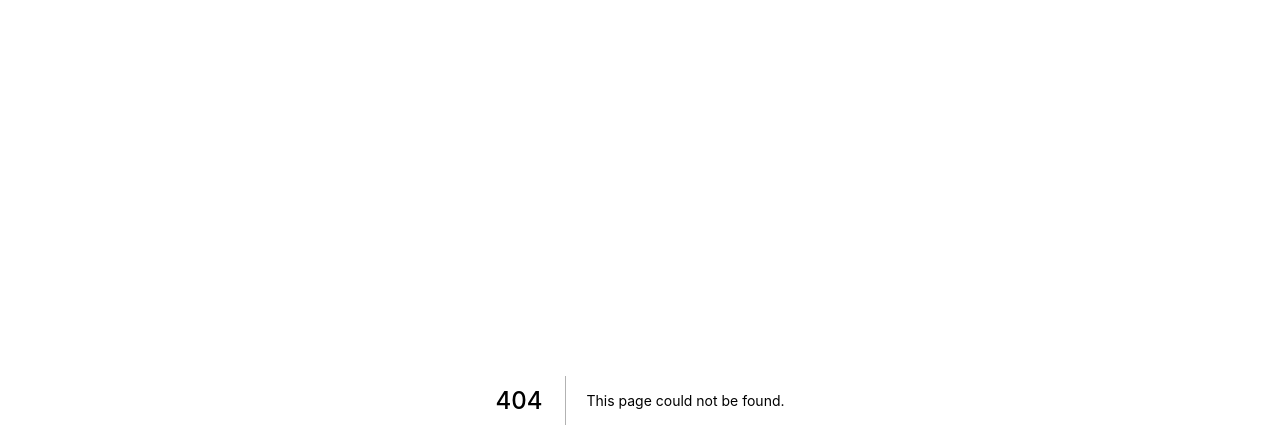
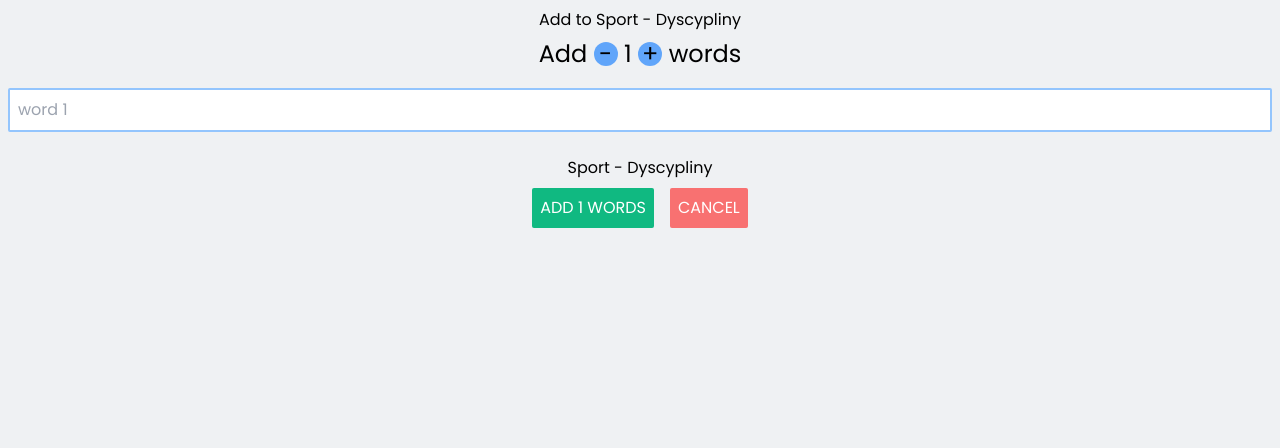
Before and after one commit to ArexSpeed/whoiam, a Next.js app: page /admin/add in a window 1280 px wide. Before the commit this address had no page. Shown: the top 448 px of the page. Built offline with nearby package versions, Linux system fonts and the light colour scheme.

Commit message:
admin layout

```diff
--- /dev/null
+++ b/components/AdminCategory.tsx
@@ -0,0 +1,74 @@
+import { FC, useState } from 'react';
+import Link from 'next/link';
+import subcategories from 'data/subcategories.json';
+import words from 'data/words.json';
+import Icon from './Icon';
+
+interface Props {
+  category: string;
+}
+
+const AdminCategory: FC<Props> = ({ category }) => {
+  const [active, setActive] = useState(false);
+
+  return (
+    <div className="flex flex-col h-auto items-center m-2 bg-white text-black rounded-lg shadow-sm">
+      <button
+        className="flex flex-row w-full h-[50px] items-center transition ease-in outline-none"
+        onClick={() => setActive(!active)}>
+        <Icon name={category} />
+        <span className="mx-2 text-md">{category}</span>
+      </button>
+      {active && (
+        <div className="flex flex-col justify-center items-center">
+          <section className="flex flex-row flex-wrap justify-center">
+            {subcategories
+              .filter((sub) => sub.category === category)
+              .map((item) => (
+                <div
+                  key={item.subId}
+                  className="flex flex-row w-full justify-between items-center p-2 border-b-2 border-blue-500 border-opacity-20">
+                  <p className="text-sm">
+                    {item.subcategory}
+                    <span className="text-xs ml-1">
+                      ({words.filter((word) => word.subId == item.subId).length})
+                    </span>
+                  </p>
+                  <div className="flex flex-row justify-around items-center">
+                    <Link href="/admin/add" passHref>
+                      <button className="p-2 rounded-full" onClick={() => console.log('add')}>
+                        <svg
+                          className="w-6 h-6"
+                          fill="currentColor"
+                          viewBox="0 0 20 20"
+                          xmlns="http://www.w3.org/2000/svg">
+                          <path
+                            fillRule="evenodd"
+                            d="M10 5a1 1 0 011 1v3h3a1 1 0 110 2h-3v3a1 1 0 11-2 0v-3H6a1 1 0 110-2h3V6a1 1 0 011-1z"
+                            clipRule="evenodd"
+                          />
+                        </svg>
+                      </button>
+                    </Link>
+                    <Link href="/admin/edit" passHref>
+                      <button className="p-2 rounded-full" onClick={() => console.log('edit')}>
+                        <svg
+                          className="w-6 h-6"
+                          fill="currentColor"
+                          viewBox="0 0 20 20"
+                          xmlns="http://www.w3.org/2000/svg">
+                          <path d="M13.586 3.586a2 2 0 112.828 2.828l-.793.793-2.828-2.828.793-.793zM11.379 5.793L3 14.172V17h2.828l8.38-8.379-2.83-2.828z" />
+                        </svg>
+                      </button>
+                    </Link>
+                  </div>
+                </div>
+              ))}
+          </section>
+        </div>
+      )}
+    </div>
+  );
+};
+
+export default AdminCategory;
--- /dev/null
+++ b/pages/admin/add.tsx
@@ -0,0 +1,72 @@
+import { useEffect, useState } from 'react';
+import Link from 'next/link';
+type ValuesType = {
+  [key: string]: string;
+};
+
+const AddNewWords = () => {
+  const [inputsQty, setInputsQty] = useState(1);
+  const [values, setValues] = useState<ValuesType[]>([]);
+
+  useEffect(() => {
+    setValues([]);
+    for (let i = 1; i <= inputsQty; i++) {
+      setValues((prev) => [...prev, { id: i.toString(), word: '' }]);
+    }
+  }, [inputsQty]);
+
+  return (
+    <div className="w-screen min-h-screen bg-primary flex flex-col relative font-poppins">
+      <header className="w-full text-center text-sm h-[20px] flex-none mt-2">
+        Add to Sport - Dyscypliny
+      </header>
+      <main className="w-full">
+        <section className="w-full flex justify-center items-center mt-2">
+          <p className="text-md">
+            Add{' '}
+            <button
+              className="w-6 h-6 inline-flex justify-center items-center rounded-full bg-blue-400"
+              disabled={inputsQty === 1}
+              onClick={() => setInputsQty((prev) => prev - 1)}>
+              <span>-</span>
+            </button>{' '}
+            {inputsQty}{' '}
+            <button
+              className="w-6 h-6 inline-flex justify-center items-center rounded-full bg-blue-400"
+              disabled={inputsQty === 20}
+              onClick={() => setInputsQty((prev) => prev + 1)}>
+              <span>+</span>
+            </button>{' '}
+            words
+          </p>
+        </section>
+        <section className="w-full flex flex-col justify-center items-center p-2">
+          {values.map((value) => (
+            <input
+              key={value.id}
+              className="p-2 m-2 w-full bg-white rounded-sm border-blue-300 border-2"
+              type="text"
+              placeholder={`word ${value.id}`}
+              value={value.word}
+            />
+          ))}
+        </section>
+        <section className="w-full flex flex-col justify-center items-center p-2">
+          <p>Sport - Dyscypliny</p>
+          <div className="inline-flex">
+            <button className="p-2 m-2 items-center bg-green-500 text-white outline-none rounded-sm">
+              ADD {inputsQty} WORDS
+            </button>
+            <Link href="/admin" passHref>
+              <button className="p-2 m-2 items-center bg-red-400 text-white outline-none rounded-sm">
+                CANCEL
+              </button>
+            </Link>
+          </div>
+        </section>
+      </main>
+    </div>
+  );
+};
+
+export default AddNewWords;
--- /dev/null
+++ b/pages/admin/edit.tsx
@@ -0,0 +1,73 @@
+import Link from 'next/link';
+import words from 'data/words.json';
+
+const EditPage = () => {
+  return (
+    <div className="w-screen min-h-screen bg-primary flex flex-col relative font-poppins">
+      <header className="w-full text-center text-sm h-[20px] flex-none mt-2">
+        Edit Sport - Dyscypliny
+      </header>
+      <main className="w-full">
+        <Link href="/admin" passHref>
+          <button className="m-2 inline-flex bg-blue-500 text-white p-2 rounded-sm">
+            <svg
+              className="w-6 h-6 mr-1"
+              fill="#FFFFFF"
+              viewBox="0 0 20 20"
+              xmlns="http://www.w3.org/2000/svg">
+              <path
+                fillRule="evenodd"
+                d="M12.707 5.293a1 1 0 010 1.414L9.414 10l3.293 3.293a1 1 0 01-1.414 1.414l-4-4a1 1 0 010-1.414l4-4a1 1 0 011.414 0z"
+                clipRule="evenodd"
+              />
+            </svg>{' '}
+            Back
+          </button>
+        </Link>
+
+        <section className="flex flex-col h-auto items-center m-2 bg-white text-black rounded-lg shadow-sm">
+          <p className="text-md">
+            Sport - Dyscypliny <span className="text-xs">(20)</span>
+          </p>
+
+          {words
+            .filter((word) => word.subId === '11')
+            .map((item, i) => (
+              <div
+                key={i}
+                className="flex flex-row w-full justify-between items-center p-2 border-b-2 border-blue-500 border-opacity-20">
+                <p className="text-sm">{item.word}</p>
+                <div className="flex flex-row justify-around items-center">
+                  <button className="p-2 rounded-full" onClick={() => console.log('edit')}>
+                    <svg
+                      className="w-6 h-6"
+                      fill="currentColor"
+                      viewBox="0 0 20 20"
+                      xmlns="http://www.w3.org/2000/svg">
+                      <path d="M13.586 3.586a2 2 0 112.828 2.828l-.793.793-2.828-2.828.793-.793zM11.379 5.793L3 14.172V17h2.828l8.38-8.379-2.83-2.828z" />
+                    </svg>
+                  </button>
+
+                  <button className="p-2 rounded-full" onClick={() => console.log('add')}>
+                    <svg
+                      className="w-6 h-6"
+                      fill="#FF0000"
+                      viewBox="0 0 20 20"
+                      xmlns="http://www.w3.org/2000/svg">
+                      <path
+                        fillRule="evenodd"
+                        d="M4.293 4.293a1 1 0 011.414 0L10 8.586l4.293-4.293a1 1 0 111.414 1.414L11.414 10l4.293 4.293a1 1 0 01-1.414 1.414L10 11.414l-4.293 4.293a1 1 0 01-1.414-1.414L8.586 10 4.293 5.707a1 1 0 010-1.414z"
+                        clipRule="evenodd"
+                      />
+                    </svg>
+                  </button>
+                </div>
+              </div>
+            ))}
+        </section>
+      </main>
+    </div>
+  );
+};
+
+export default EditPage;
--- /dev/null
+++ b/pages/admin/index.tsx
@@ -0,0 +1,21 @@
+import React from 'react';
+import AdminCategory from 'components/AdminCategory';
+import categories from 'data/categories.json';
+
+const AdminPage = () => {
+  return (
+    <div className="w-screen min-h-screen bg-primary flex flex-col relative font-poppins">
+      <header className="w-full text-center text-sm h-[20px] flex-none mt-2">Admin Panel</header>
+      <main className="w-full">
+        <section className="m-2">Categories:</section>
+        <section className="w-full flex flex-col">
+          {categories.map((category) => (
+            <AdminCategory key={category.catId} category={category.category} />
+          ))}
+        </section>
+      </main>
+    </div>
+  );
+};
+
+export default AdminPage;
```
